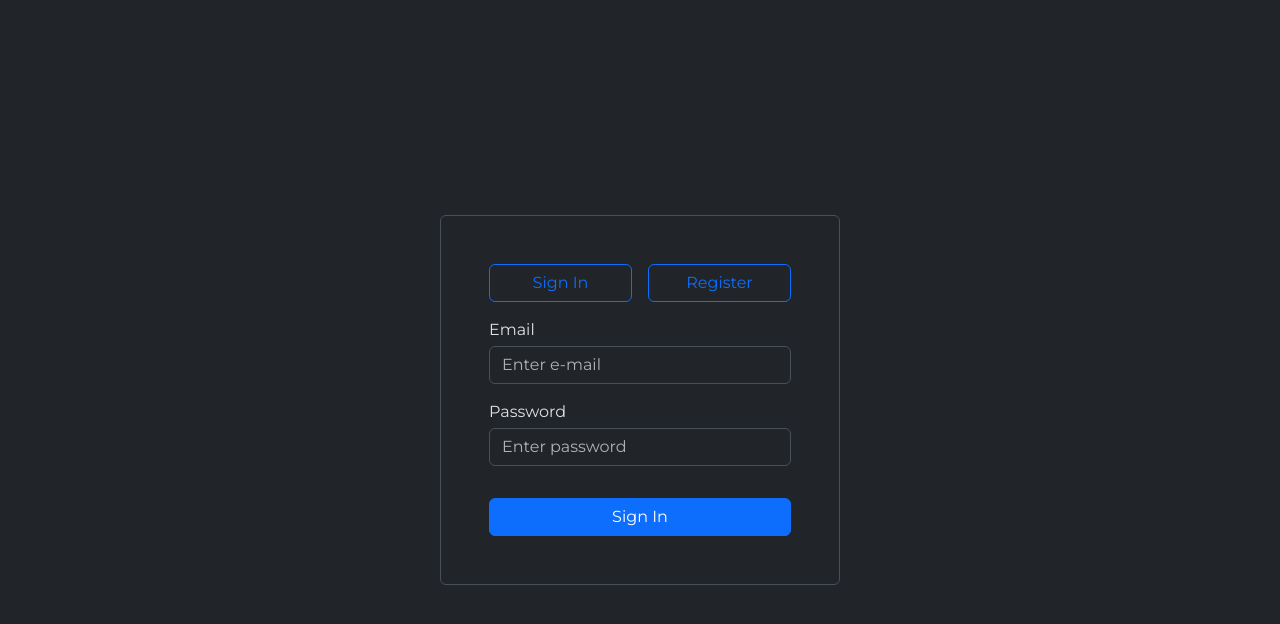
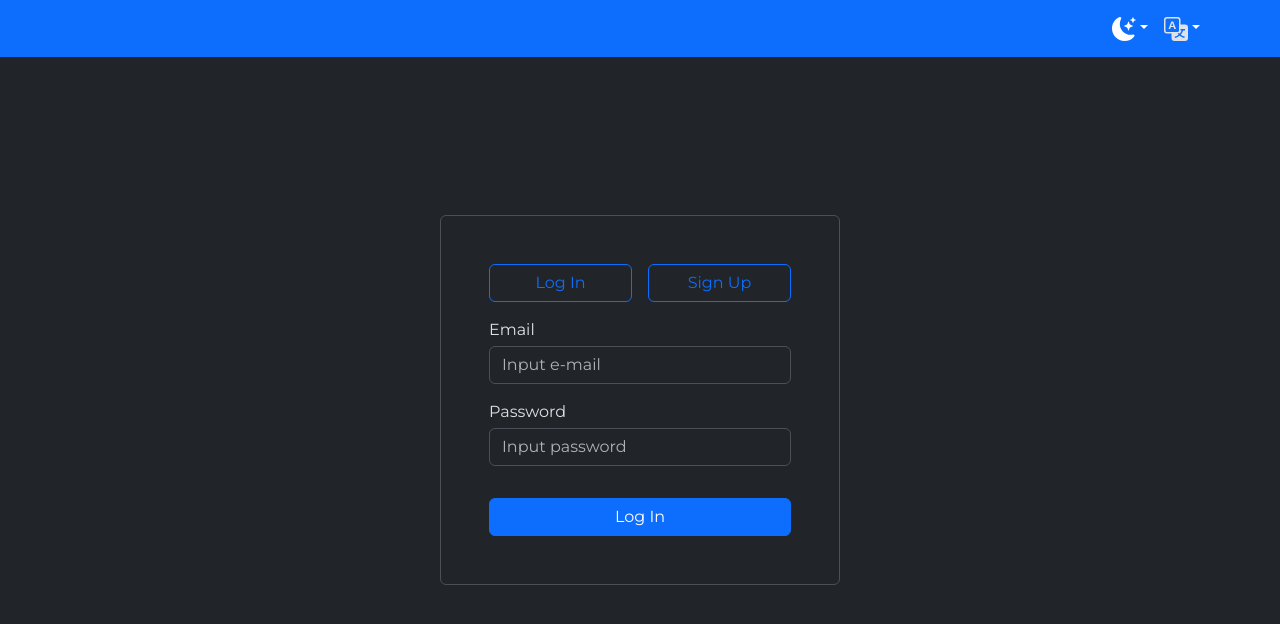
Before and after one commit to jetie000/trello-frontend, a React (Create React App) app: page /login in a window 1280 px wide. Shown: the top 624 px of the page. Built offline with nearby package versions, Linux system fonts and the light colour scheme; no server answers.

Commit message:
fix: drag and drop and start translating

```diff
--- a/src/components/toast/Toast.tsx
+++ b/src/components/toast/Toast.tsx
@@ -1,8 +1,10 @@
 import React, { ReactElement } from "react";
 import { useSelector } from "react-redux";
 import { RootState } from "@/store/store";
+import { variables } from "@/variables";
 
 function Toast() {
+    const { language } = useSelector((state: RootState) => state.options);
     const { toastChildren } = useSelector((state: RootState) => state.toast)
     return (
         <div className="toast-container position-fixed bottom-0 end-0 p-3">
@@ -11,7 +13,7 @@ function Toast() {
                     <svg xmlns="http://www.w3.org/2000/svg" width="16" height="16" fill="currentColor" className="bi bi-bell-fill me-2" viewBox="0 0 16 16">
                         <path d="M8 16a2 2 0 0 0 2-2H6a2 2 0 0 0 2 2zm.995-14.901a1 1 0 1 0-1.99 0A5.002 5.002 0 0 0 3 6c0 1.098-.5 6-2 7h14c-1.5-1-2-5.902-2-7 0-2.42-1.72-4.44-4.005-4.901z" />
                     </svg>
-                    <strong className="me-auto">Notification</strong>
+                    <strong className="me-auto">{variables.LANGUAGES[language].NOTIFICATION}</strong>
                     <button type="button" className="btn-close" data-bs-dismiss="toast" aria-label="Close"></button>
                 </div>
                 <div className="toast-body">
--- a/src/components/usersList/UsersList.tsx
+++ b/src/components/usersList/UsersList.tsx
@@ -3,6 +3,9 @@ import { useGetByIdsQuery, useSearchUsersQuery } from '@/store/api/user.api';
 import { IUserResponse } from '@/types/user.interface';
 import React, { useEffect, useMemo, useRef, useState } from 'react';
 import { Toast as bootstrapToast } from 'bootstrap';
+import { variables } from '@/variables';
+import { useSelector } from 'react-redux';
+import { RootState } from '@/store/store';
 
 interface UsersListProps {
     userIds: number[]
@@ -15,6 +18,7 @@ function UsersList({ userIds, setUserIds, boardId }: UsersListProps) {
     const inputSearch = useRef<HTMLInputElement>(null);
     const [searchStr, setSearchStr] = useState('');
     const [isShow, setIsShow] = useState(false);
+    const { language } = useSelector((state: RootState) => state.options);
     const { isLoading, isError, data } = useGetByIdsQuery(userIds, { skip: userIds.length === 0 });
     const { setToastChildren } = useActions();
     const { isLoading: isLoadingSearch, isError: isErrorSearch, data: dataSearch } = useSearchUsersQuery(searchStr, { skip: searchStr === '' });
@@ -28,7 +32,7 @@ function UsersList({ userIds, setUserIds, boardId }: UsersListProps) {
     useEffect(() => {
         if (isError) {
             const myToast = bootstrapToast.getOrCreateInstance(document.getElementById('myToast') || 'myToast');
-            setToastChildren("Request by ids error")
+            setToastChildren(variables.LANGUAGES[language].ERROR_REQUEST_BY_IDS)
             myToast.show()
         }
     }, [isLoading])
@@ -37,7 +41,7 @@ function UsersList({ userIds, setUserIds, boardId }: UsersListProps) {
     useEffect(() => {
         if (isErrorSearch) {
             const myToast = bootstrapToast.getOrCreateInstance(document.getElementById('myToast') || 'myToast');
-            setToastChildren("Request search error")
+            setToastChildren(variables.LANGUAGES[language].ERROR_REQUEST_SEARCH)
             myToast.show()
         }
     }, [isLoadingSearch])
@@ -61,7 +65,7 @@ function UsersList({ userIds, setUserIds, boardId }: UsersListProps) {
                 <div className="input-group">
                     <input type="text"
                         className="form-control w-50"
-                        placeholder="Enter request"
+                        placeholder={variables.LANGUAGES[language].ENTER_REQUEST}
                         ref={inputSearch}
                         onChange={(e) => setSearchStr(e.target.value)}
                         onFocus={() => setIsShow(true)} />
--- a/src/pages/authorization/AuthWrapper.tsx
+++ b/src/pages/authorization/AuthWrapper.tsx
@@ -4,20 +4,22 @@ import './Auth.scss'
 import { ReactElement } from 'react';
 import { useSelector } from "react-redux";
 import { RootState } from "@/store/store";
+import { variables } from "@/variables";
 
 function AuthWrapper({ children }: { children: ReactElement[] | ReactElement }) {
 
     const { token } = useSelector((state: RootState) => state.user);
+    const { language } = useSelector((state: RootState) => state.options);
 
     return !token ?
         <div className="position-absolute d-flex main-window" >
             <div className="border rounded p-5 inner-window">
                 <ul className="navbar-nav flex-row justify-content-between gap-3">
                     <li className="nav-item w-100">
-                        <Link className="btn w-100 btn-outline-primary" to={'/login'}>Sign In</Link>
+                        <Link className="btn w-100 btn-outline-primary" to={'/login'}>{variables.LANGUAGES[language].LOGIN}</Link>
                     </li>
                     <li className="nav-item w-100">
-                        <Link className="btn w-100 btn-outline-primary" to={'/register'}>Register</Link>
+                        <Link className="btn w-100 btn-outline-primary" to={'/register'}>{variables.LANGUAGES[language].REGISTER}</Link>
                     </li>
                 </ul>
                 {children}
--- a/src/pages/authorization/Login.tsx
+++ b/src/pages/authorization/Login.tsx
@@ -4,20 +4,24 @@ import { useLogInUserMutation } from '@/store/api/user.api';
 import { useActions } from '@/hooks/useActions';
 import { Toast as bootstrapToast } from 'bootstrap';
 import { AuthResponse } from '@/types/authResponse.interface';
+import { useSelector } from 'react-redux';
+import { RootState } from '@/store/store';
+import { variables } from '@/variables';
+import { FetchBaseQueryError } from '@reduxjs/toolkit/query';
 import { IError } from '@/types/error.interface';
-import { FetchBaseQueryError } from '@reduxjs/toolkit/query';
 
 function Login() {
     const navigate = useNavigate();
     const { login, setToastChildren } = useActions();
     const [logInUser, { isLoading, isSuccess, isError, data, error }] = useLogInUserMutation();
+    const { language } = useSelector((state: RootState) => state.options);
     const emailRef = useRef<HTMLInputElement>(null)
     const passwordRef = useRef<HTMLInputElement>(null)
 
     useEffect(() => {
         if (isSuccess) {
             const myToast = bootstrapToast.getOrCreateInstance(document.getElementById('myToast') || 'myToast');
-            setToastChildren("You've succedfully logged in");
+            setToastChildren(variables.LANGUAGES[language].SUCCESFULLY_ENTERED);
             myToast.show();
             login({
                 token: (data as AuthResponse)?.accessToken,
@@ -27,9 +31,7 @@ function Login() {
         }
         if (isError) {
             const myToast = bootstrapToast.getOrCreateInstance(document.getElementById('myToast') || 'myToast');
-            setToastChildren(((error as FetchBaseQueryError)?.data as IError).message)
-            console.log(error);
-
+            setToastChildren(((error as FetchBaseQueryError).data as IError).message)
             myToast.show();
             return;
         }
@@ -46,7 +48,7 @@ function Login() {
             return;
         }
         const myToast = bootstrapToast.getOrCreateInstance(document.getElementById('myToast') || 'myToast');
-        setToastChildren("Enter data")
+        setToastChildren(variables.LANGUAGES[language].INPUT_DATA)
         myToast.show();
     }
 
@@ -55,11 +57,11 @@ function Login() {
             <form>
                 <div className="mb-3">
                     <label className="mb-1" htmlFor="inputEmail">Email</label>
-                    <input type='email' className="form-control" id="inputEmail" placeholder='Enter e-mail' ref={emailRef} />
+                    <input type='email' className="form-control" id="inputEmail" placeholder={variables.LANGUAGES[language].ENTER_EMAIL} ref={emailRef} />
                 </div>
                 <div className="mb-3">
-                    <label className="mb-1" htmlFor="inputPassword">Password</label>
-                    <input type="password" className="form-control" id="inputPassword" placeholder='Enter password' ref={passwordRef} />
+                    <label className="mb-1" htmlFor="inputPassword">{variables.LANGUAGES[language].PASSWORD}</label>
+                    <input type="password" className="form-control" id="inputPassword" placeholder={variables.LANGUAGES[language].ENTER_PASSWORD} ref={passwordRef} />
                 </div>
                 <button type="button"
                     className="btn btn-primary mt-3 w-100"
@@ -67,10 +69,9 @@ function Login() {
                     {
                         isLoading ?
                             <div className="spinner-border spinner-border-sm" role="status">
-                                <span className="visually-hidden">Loading...</span>
+                                <span className="visually-hidden">{variables.LANGUAGES[language].LOADING}</span>
                             </div> :
-                            'Sign In'
-
+                            variables.LANGUAGES[language].LOG_IN
                     }
                 </button>
             </form>
--- a/src/pages/authorization/Register.tsx
+++ b/src/pages/authorization/Register.tsx
@@ -5,9 +5,13 @@ import { Toast as bootstrapToast } from 'bootstrap';
 import { useActions } from '@/hooks/useActions';
 import { IError } from '@/types/error.interface';
 import { FetchBaseQueryError } from '@reduxjs/toolkit/query';
+import { RootState } from '@/store/store';
+import { useSelector } from 'react-redux';
+import { variables } from '@/variables';
 
 function Register() {
     const [registerUser, { isLoading, isSuccess, isError, data, error }] = useRegisterUserMutation();
+    const { language } = useSelector((state: RootState) => state.options);
     const { setToastChildren } = useActions();
     const fullNameRef = useRef<HTMLInputElement>(null)
     const emailRef = useRef<HTMLInputElement>(null)
@@ -16,7 +20,7 @@ function Register() {
     useEffect(() => {
         const myToast = bootstrapToast.getOrCreateInstance(document.getElementById('myToast') || 'myToast');
         if (isSuccess && fullNameRef.current && passwordRef.current && emailRef.current) {
-            setToastChildren("You've succesfully registered. Check your e-mail for confirm letter");
+            setToastChildren(variables.LANGUAGES[language].SUCCESFULLY_REGISTERED);
             fullNameRef.current.value = ''
             passwordRef.current.value = ''
             emailRef.current.value = ''
@@ -44,7 +48,7 @@ function Register() {
             return;
         }
         const myToast = bootstrapToast.getOrCreateInstance(document.getElementById('myToast') || 'myToast');
-        setToastChildren("Enter data")
+        setToastChildren(variables.LANGUAGES[language].INPUT_DATA)
         myToast.show();
 
     }
@@ -53,16 +57,16 @@ function Register() {
         <div className="mt-3">
             <form>
                 <div className="mb-3">
-                    <label htmlFor="inputFullName">Surname and name</label>
-                    <input className="form-control" id="inputFullName" placeholder='Enter surname and name' ref={fullNameRef} />
+                    <label htmlFor="inputFullName">{variables.LANGUAGES[language].SURNAME_AND_NAME}</label>
+                    <input className="form-control" id="inputFullName" placeholder={variables.LANGUAGES[language].ENTER_SURNAME_NAME} ref={fullNameRef} />
                 </div>
                 <div className="mb-3">
                     <label htmlFor="inputEmail">Email</label>
-                    <input type='email' className="form-control" id="inputEmail" placeholder='Enter e-mail' ref={emailRef} />
+                    <input type='email' className="form-control" id="inputEmail" placeholder={variables.LANGUAGES[language].ENTER_EMAIL} ref={emailRef} />
                 </div>
                 <div className="mb-3">
-                    <label htmlFor="inputPassword">Password</label>
-                    <input type="password" className="form-control" id="inputPassword" placeholder='Enter password' ref={passwordRef} />
+                    <label htmlFor="inputPassword">{variables.LANGUAGES[language].PASSWORD}</label>
+                    <input type="password" className="form-control" id="inputPassword" placeholder={variables.LANGUAGES[language].ENTER_PASSWORD} ref={passwordRef} />
                 </div>
                 <button type="button"
                     className="btn btn-primary mt-3 w-100"
@@ -70,9 +74,9 @@ function Register() {
                     {
                         isLoading ?
                             <div className="spinner-border spinner-border-sm" role="status">
-                                <span className="visually-hidden">Loading...</span>
+                                <span className="visually-hidden">{variables.LANGUAGES[language].LOADING}</span>
                             </div> :
-                            'Sign Up'
+                            variables.LANGUAGES[language].REGISTER_
                     }
                 </button>
             </form>
--- a/src/pages/header/Header.tsx
+++ b/src/pages/header/Header.tsx
@@ -8,14 +8,10 @@ import { variables } from '@/variables';
 import { Offcanvas as bootstrapOffcanvas } from 'bootstrap';
 
 function Header() {
-    const { setTheme } = useActions();
+    const { setTheme, setLanguage } = useActions();
     const { token } = useSelector((state: RootState) => state.user);
-    const { theme } = useSelector((state: RootState) => state.options);
+    const { theme, language } = useSelector((state: RootState) => state.options);
     const navigate = useNavigate();
-
-    if (!token) {
-        return (<></>)
-    }
 
     const toggleCanvas = () => {
         if (window.innerWidth < variables.BURGER_BREAKPOINT) {
@@ -27,11 +23,14 @@ function Header() {
     return (
         <header className='bg-primary position-sticky top-0 z-2'>
             <nav className="navbar navbar-expand-sm navbar-dark header-wrapper m-auto ps-3 pe-3">
+                {
+                    token &&
                     <span className="navbar-brand cursor-pointer" onClick={() => navigate('/')}>
                         My boards
                     </span>
+                }
                 <div className='dropdown align-items-center d-flex cursor-pointer ms-auto'>
-                    <div className="dropdown-toggle" data-bs-toggle="dropdown" aria-expanded="false">
+                    <div className="dropdown-toggle p-2" data-bs-toggle="dropdown" aria-expanded="false">
                         {
                             theme === 'dark' ?
                                 <svg xmlns="http://www.w3.org/2000/svg" width="24" height="24" fill="white" className="bi bi-moon-stars-fill" viewBox="0 0 16 16">
@@ -49,9 +48,23 @@ function Header() {
                         <li><span onClick={() => setTheme("light")} className="dropdown-item">Light</span></li>
                     </ul>
                 </div>
+                <div className="dropdown align-items-center d-flex cursor-pointer">
+                    <div className="font-light dropdown-toggle p-2" data-bs-toggle="dropdown" aria-expanded="false">
+                        <svg xmlns="http://www.w3.org/2000/svg" width="24" height="24" fill="currentColor" className="bi bi-translate" viewBox="0 0 16 16">
+                            <path d="M4.545 6.714 4.11 8H3l1.862-5h1.284L8 8H6.833l-.435-1.286H4.545zm1.634-.736L5.5 3.956h-.049l-.679 2.022H6.18z" />
+                            <path d="M0 2a2 2 0 0 1 2-2h7a2 2 0 0 1 2 2v3h3a2 2 0 0 1 2 2v7a2 2 0 0 1-2 2H7a2 2 0 0 1-2-2v-3H2a2 2 0 0 1-2-2V2zm2-1a1 1 0 0 0-1 1v7a1 1 0 0 0 1 1h7a1 1 0 0 0 1-1V2a1 1 0 0 0-1-1H2zm7.138 9.995c.193.301.402.583.63.846-.748.575-1.673 1.001-2.768 1.292.178.217.451.635.555.867 1.125-.359 2.08-.844 2.886-1.494.777.665 1.739 1.165 2.93 1.472.133-.254.414-.673.629-.89-1.125-.253-2.057-.694-2.82-1.284.681-.747 1.222-1.651 1.621-2.757H14V8h-3v1.047h.765c-.318.844-.74 1.546-1.272 2.13a6.066 6.066 0 0 1-.415-.492 1.988 1.988 0 0 1-.94.31z" />
+                        </svg>
+                    </div>
+                    <ul className="dropdown-menu dropdown-menu-end">
+                        <li><span onClick={() => setLanguage(1)} className="dropdown-item">English</span></li>
+                        <li><span onClick={() => setLanguage(0)} className="dropdown-item">Русский</span></li>
+                    </ul>
+                </div>
                 <button className="navbar-toggler ms-3" type="button" data-bs-toggle="offcanvas" data-bs-target="#offcanvasNav" aria-expanded="false">
                     <span className="navbar-toggler-icon"></span>
                 </button>
+                {
+                    token &&
                     <div className="offcanvas offcanvas-end" id="offcanvasNav">
                         <div className="offcanvas-header">
                             <h5 className="offcanvas-title" id="offcanvasNavbarLabel">Menu</h5>
@@ -74,6 +87,7 @@ function Header() {
                             </ul>
                         </div>
                     </div>
+                }
             </nav>
         </header>
     );
--- a/src/store/api/baseApi.ts
+++ b/src/store/api/baseApi.ts
@@ -5,7 +5,7 @@ import { store } from "../store";
 import { userSlice } from "../slices/user.slice";
 
 const baseQuery = fetchBaseQuery({
-    baseUrl: variables.API_URL,
+    baseUrl: process.env.API_URL,
     credentials: "include",
     prepareHeaders: (headers) => {
         if (localStorage.getItem(variables.TOKEN_LOCALSTORAGE))
```
Also changed, not shown: src/pages/board/Columns.tsx (+11 -4 lines), src/pages/board/Tasks.tsx (+2 -6 lines), src/variables.ts (+14 -8 lines). Lines whose indentation alone changed are shown as unchanged.
